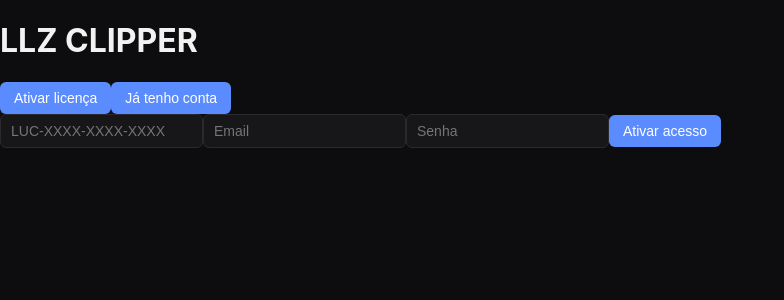
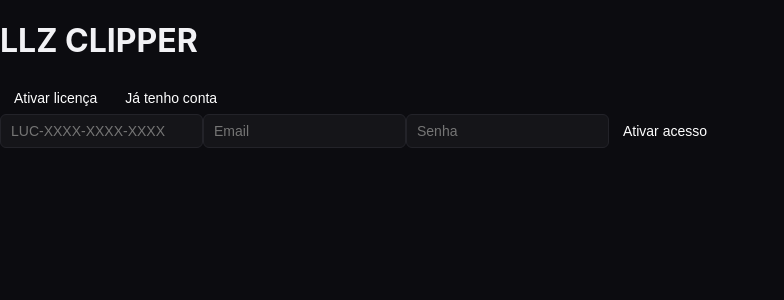
Before and after one commit to llztweaking/llz-clipper, a React (Vite) app in the folder apps/desktop/: page /#/vod in a window 1280 px wide. Before the commit this address led to /#/clips. Shown: the top 300 px of the page, without its empty margins (0-784 px from the left). Built offline with nearby package versions, Linux system fonts and the light colour scheme; no server answers.

Commit message:
feat(desktop): rewrite design tokens, remove dead scaffold CSS

```diff
--- a/apps/desktop/src/App.css
+++ /dev/null
@@ -1,116 +0,0 @@
-.logo.vite:hover {
-  filter: drop-shadow(0 0 2em #747bff);
-}
-
-.logo.react:hover {
-  filter: drop-shadow(0 0 2em #61dafb);
-}
-:root {
-  font-family: Inter, Avenir, Helvetica, Arial, sans-serif;
-  font-size: 16px;
-  line-height: 24px;
-  font-weight: 400;
-
-  color: #0f0f0f;
-  background-color: #f6f6f6;
-
-  font-synthesis: none;
-  text-rendering: optimizeLegibility;
-  -webkit-font-smoothing: antialiased;
-  -moz-osx-font-smoothing: grayscale;
-  -webkit-text-size-adjust: 100%;
-}
-
-.container {
-  margin: 0;
-  padding-top: 10vh;
-  display: flex;
-  flex-direction: column;
-  justify-content: center;
-  text-align: center;
-}
-
-.logo {
-  height: 6em;
-  padding: 1.5em;
-  will-change: filter;
-  transition: 0.75s;
-}
-
-.logo.tauri:hover {
-  filter: drop-shadow(0 0 2em #24c8db);
-}
-
-.row {
-  display: flex;
-  justify-content: center;
-}
-
-a {
-  font-weight: 500;
-  color: #646cff;
-  text-decoration: inherit;
-}
-
-a:hover {
-  color: #535bf2;
-}
-
-h1 {
-  text-align: center;
-}
-
-input,
-button {
-  border-radius: 8px;
-  border: 1px solid transparent;
-  padding: 0.6em 1.2em;
-  font-size: 1em;
-  font-weight: 500;
-  font-family: inherit;
-  color: #0f0f0f;
-  background-color: #ffffff;
-  transition: border-color 0.25s;
-  box-shadow: 0 2px 2px rgba(0, 0, 0, 0.2);
-}
-
-button {
-  cursor: pointer;
-}
-
-button:hover {
-  border-color: #396cd8;
-}
-button:active {
-  border-color: #396cd8;
-  background-color: #e8e8e8;
-}
-
-input,
-button {
-  outline: none;
-}
-
-#greet-input {
-  margin-right: 5px;
-}
-
-@media (prefers-color-scheme: dark) {
-  :root {
-    color: #f6f6f6;
-    background-color: #2f2f2f;
-  }
-
-  a:hover {
-    color: #24c8db;
-  }
-
-  input,
-  button {
-    color: #ffffff;
-    background-color: #0f0f0f98;
-  }
-  button:active {
-    background-color: #0f0f0f69;
-  }
-}
--- a/apps/desktop/src/styles/tokens.css
+++ b/apps/desktop/src/styles/tokens.css
@@ -1,9 +1,50 @@
 :root {
-  --bg: #0d0d0f;
-  --surface: #17171a;
-  --border: #2a2a2e;
-  --text: #f2f2f3;
-  --text-muted: #9a9aa0;
-  --accent: #5b8cff;
-  --danger: #e5555f;
+  /* Cores base */
+  --bg: #0c0c10;
+  --surface: #151519;
+  --surface-raised: #1a1a20;
+  --border: #232329;
+  --border-accent: #5a2fa3;
+  --text: #f2f2f5;
+  --text-muted: #9a9aa4;
+
+  /* Acento (gradiente de marca) */
+  --accent-start: #ff2ec4;
+  --accent-mid: #7c3bff;
+  --accent-end: #3b8bff;
+  --accent-gradient: linear-gradient(90deg, var(--accent-start), var(--accent-mid), var(--accent-end));
+
+  /* Semântico */
+  --danger: #ff4d6a;
+  --success: #3ddc84;
+
+  /* Glow (só em elementos de destaque — ver Global Constraints) */
+  --glow-sm: 0 0 12px -2px rgba(255, 46, 196, 0.6);
+  --glow-md: 0 0 24px -4px rgba(255, 46, 196, 0.55), 0 0 24px -4px rgba(59, 139, 255, 0.4);
+
+  /* Tipografia */
+  --font-size-xs: 12px;
+  --font-size-sm: 13px;
+  --font-size-base: 14px;
+  --font-size-lg: 16px;
+  --font-size-xl: 20px;
+  --font-size-2xl: 28px;
+  --font-weight-regular: 400;
+  --font-weight-semibold: 600;
+  --font-weight-bold: 700;
+  --font-weight-extrabold: 800;
+
+  /* Espaçamento (grade de 4px) */
+  --space-1: 4px;
+  --space-2: 8px;
+  --space-3: 12px;
+  --space-4: 16px;
+  --space-5: 20px;
+  --space-6: 24px;
+  --space-8: 32px;
+
+  /* Raios */
+  --radius-sm: 6px;
+  --radius-md: 10px;
+  --radius-lg: 14px;
 }
```
